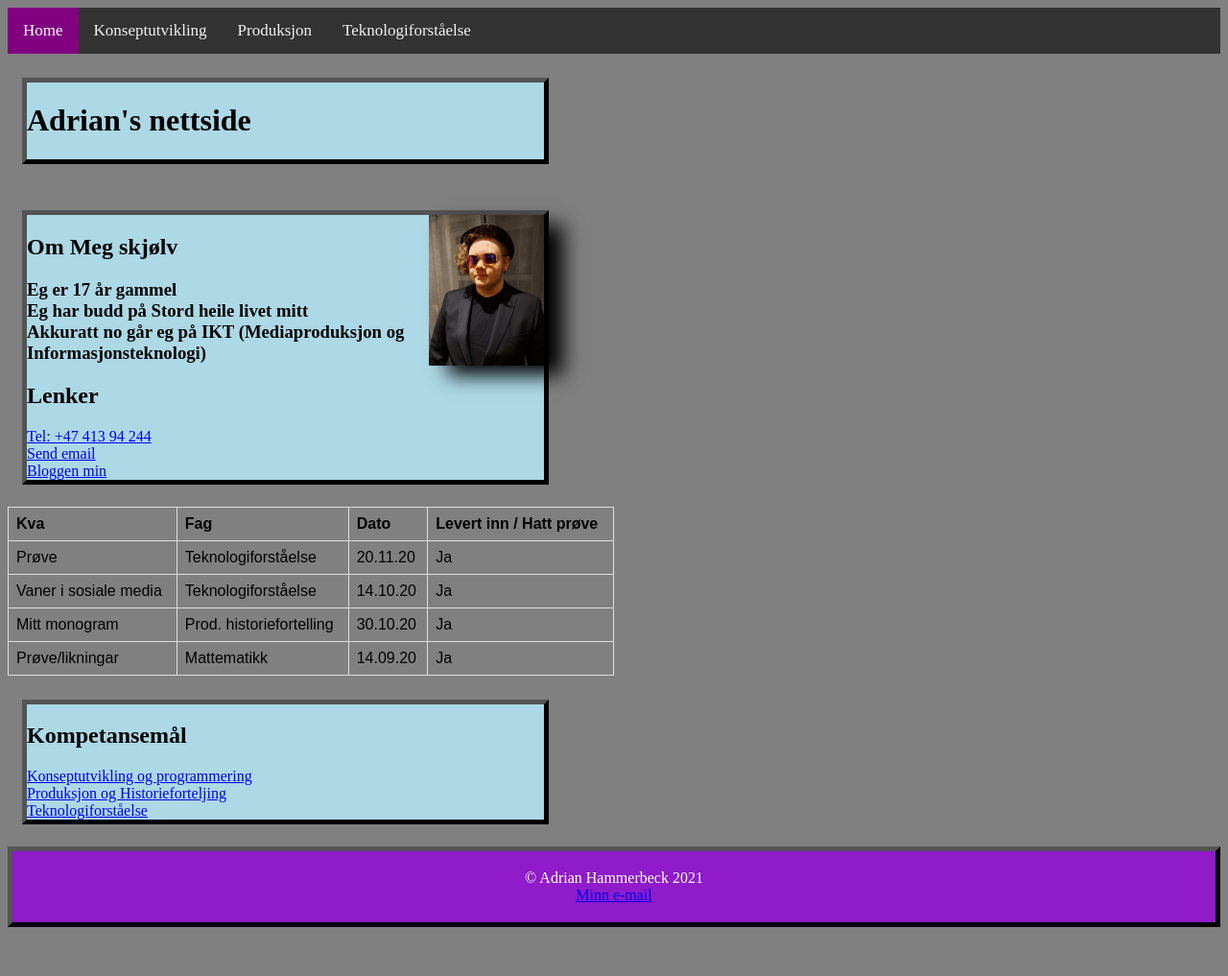
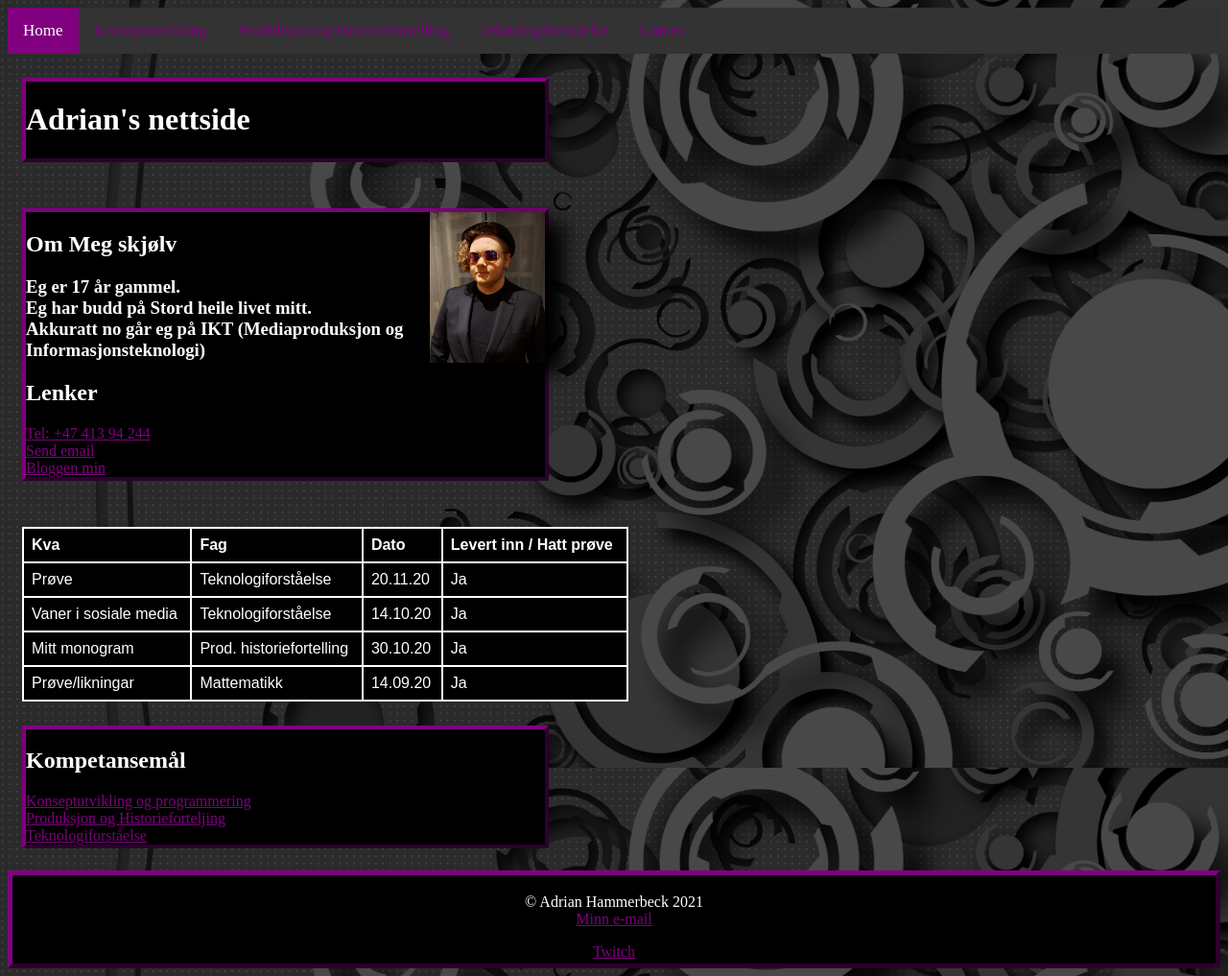
Before and after one commit to ShadowHawk2/ShadowHawk2.github.io, a plain HTML site: page index.html in a window 1280 px wide. Shown: the whole page at 96% size. Before the commit the page ends 974 px from the top, so only its background shows below. Drawn offline with Linux system fonts and the light colour scheme.

Commit message:
Skifta på heile nettsida

```diff
--- a/CSS/Shadow.css
+++ b/CSS/Shadow.css
@@ -20,11 +20,12 @@
   }
 
   a:hover{
-    background-color: yellow;
+    background-color:gray;
   }
   #ghost:active{
       height: 400px;
   }
+  /*
   table:nth-child(odd){
       background-color: lightblue;
       color:black;
@@ -66,13 +67,16 @@
     background-color: gray;
   }
 
+  a:link{
+    color: Purple;
+  }
 
   /* Divs */
 
   .myDiv {
-    border: 5px outset black;
-    background-color: lightblue;
-	   margin: 25px 700px 5px 15px;
+    border: 4px outset purple;
+    background-color: black;
+     margin: 25px 700px 5px 15px;
  }
 
  .topDiv{
@@ -80,3 +84,59 @@
    background-color: rgb(143, 27, 201);
    margin: 25px 700px 5px 15px;
  }
+
+ h1{
+   color: white;
+ }
+ h2{
+   color: white;
+ }
+ h3{
+   color: white;
+ }
+ p{
+   color: white;
+ }
+ li{
+   color: white;
+ }
+
+
+ /* Gammel oppgåve */
+
+table {
+  font-family: arial, sans-serif;
+  border-collapse: collapse;
+  width: 50%;
+  color: white;
+  background-color: black;
+  padding: 20px right;
+  margin: 25px 700px 5px 15px;
+}
+
+td, th {
+  border: 2px solid white;
+  text-align: left;
+  padding: 8px;
+}
+
+	  .serif {
+  font-family: "Times New Roman", Times, serif;
+}
+
+/* Grid */
+
+.grid-container {
+  display: grid;
+  grid-template-columns: 2fr 6fr 2fr;
+}
+
+.grid-item {
+  padding: 20px;
+}
+
+.item1 { grid-area: header; }
+.item2 { grid-area: menu; }
+.item3 { grid-area: main; }
+.item4 { grid-area: right; }
+.item5 { grid-area: footer; }
--- a/index.html
+++ b/index.html
@@ -2,76 +2,57 @@
 <html>
 <head>
 <meta charset="utf-8">
-<title>Adrian</title>
+<title>Home  - Adrian</title>
+<link rel="stylesheet" href="CSS/Shadow.css">
+<link rel="icon" href="Images/pngegg.png" type="image/png" sizes="16x16">
   <style>
 
-	 /* .Mydiv {
-		  border: 5px outset black;
-		  background: rgb(143, 27, 201);
-		  text-align: center;
-		  padding: 2px;
-		  margin: 25px 200px 5px 105px;
-	  } */
-
+	  body {
+  background-image: url("Images/background.png");
+  background-repeat: no-repeat;
+  background-attachment: fixed;
+  background-size: cover;
+}
 
 	  footer {
   text-align: center;
   padding: 3px;
-  background-color: rgb(143, 27, 201);
+  background-color: black;
   color: white;
-		  border: 5px outset black;
+		  border: 5px outset purple;
 }
 
-	  table {
-  font-family: arial, sans-serif;
-  border-collapse: collapse;
-  width: 50%;
-}
-
-td, th {
-  border: 1px solid #dddddd;
-  text-align: left;
-  padding: 8px;
-}
-
-	  .serif {
-  font-family: "Times New Roman", Times, serif;
-}
-	 .noko {
-  font-family: "Lucida Console", Courier, monospace;
-}
-	  h1 {
-  color: black;
-}
-	  img{
-		  float: right;
-	  }
+img{
+	float: right;
+	}
 
 </style>
-<link rel="stylesheet" href="CSS/Shadow.css">
 </head>
 <body>
 
 	<div class="topnav">
 		<a class="active" href="index.html">Home</a>
 		<a href="Fag/Konseptutvikling og programmering.html">Konseptutvikling</a>
-		<a href="Fag/Produksjon og Historiefortelling.html">Produksjon</a>
+		<a href="Fag/Produksjon og Historiefortelling.html">Produksjon og Historiefortelling</a>
 		<a href="Fag/Teknologiforståelse.html">Teknologiforståelse</a>
+		<a href="Fag/Games.html">Games</a>
 	  </div>
 
 	<div class="myDiv">
 	<h1 class="serif">Adrian's nettside</h1>
 	</div>
 	<br>
+
 	<div class="myDiv">
 
 	   <img id="ghost2" src="Images/Adrian_2.jpg" alt="Adrian" width="110" height="140">
 
+
     <h2 >Om Meg skjølv</h2>
 	<h3>
-	    Eg er 17 år gammel
+	    Eg er 17 år gammel.
     <br>
-	   Eg har budd på Stord heile livet mitt
+	   Eg har budd på Stord heile livet mitt.
     <br>
        Akkuratt no går eg på IKT (Mediaproduksjon og Informasjonsteknologi)
   </h3>
@@ -136,7 +117,7 @@ td, th {
 	<div class="Mydiv">
 	<footer>
   <p>&copy; Adrian Hammerbeck 2021<br>
-  <a href="ajohnsen1234@gmail.com">Minn e-mail</a></p>
+  <a href="ajohnsen1234@gmail.com">Minn e-mail</a></p> <a href="https://www.twitch.tv/shadowhawk_2">Twitch</a>
 </footer>
 	</div>
 </body>
```
Also changed, not shown: Fag/Games.html (added, +26 -0 lines), Fag/Konseptutvikling og programmering.html (+11 -1 lines), Fag/Produksjon og Historiefortelling.html (+11 -1 lines), Fag/Teknologiforståelse.html (+11 -1 lines), Images/background.png (added), Images/icon.png (added), Images/pmax.jpg (added), Images/pngegg.png (added).
